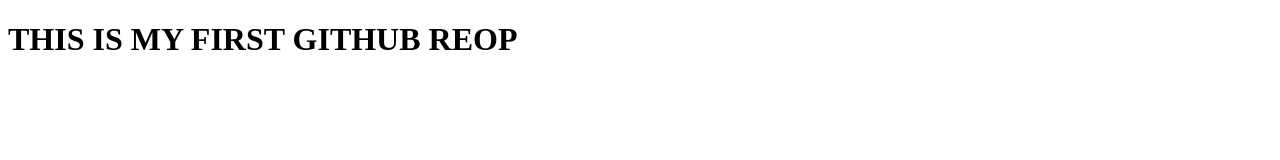
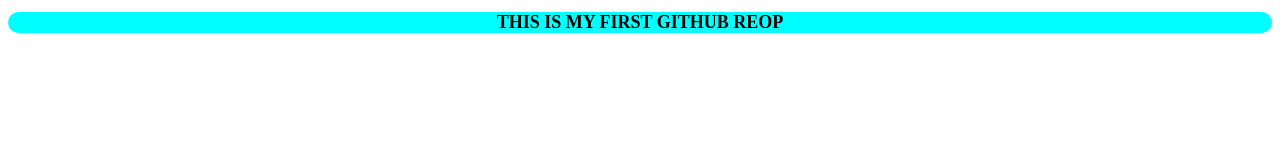
Before and after one commit to mominulislam7862/sm-first-reop, a plain HTML site: page index.html in a window 1280 px wide. Drawn offline with Linux system fonts and the light colour scheme.

Commit message:
bac chang

```diff
--- a/index.html
+++ b/index.html
@@ -4,8 +4,10 @@
     <meta charset="UTF-8">
     <meta name="viewport" content="width=device-width, initial-scale=1.0">
     <title>sm-first-reop</title>
+    <link rel="stylesheet" href="style.css">
 </head>
 <body>
     <h1>THIS IS MY FIRST GITHUB REOP</h1>
+    <h2></h2>
 </body>
 </html>
--- /dev/null
+++ b/style.css
@@ -0,0 +1,5 @@
+h1{
+background-color: aqua;
+border-radius: 20px;
+text-align: center;font-size: large;
+}
```
